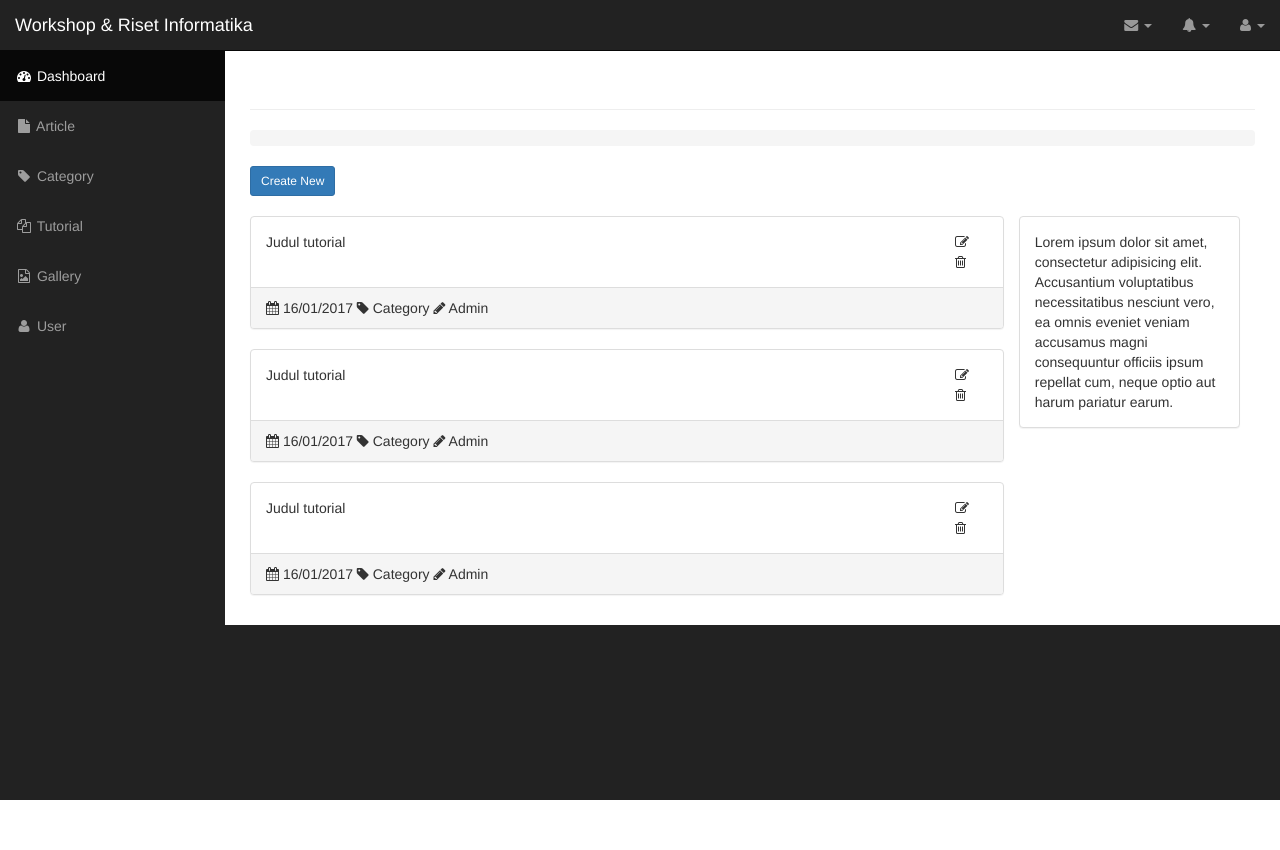
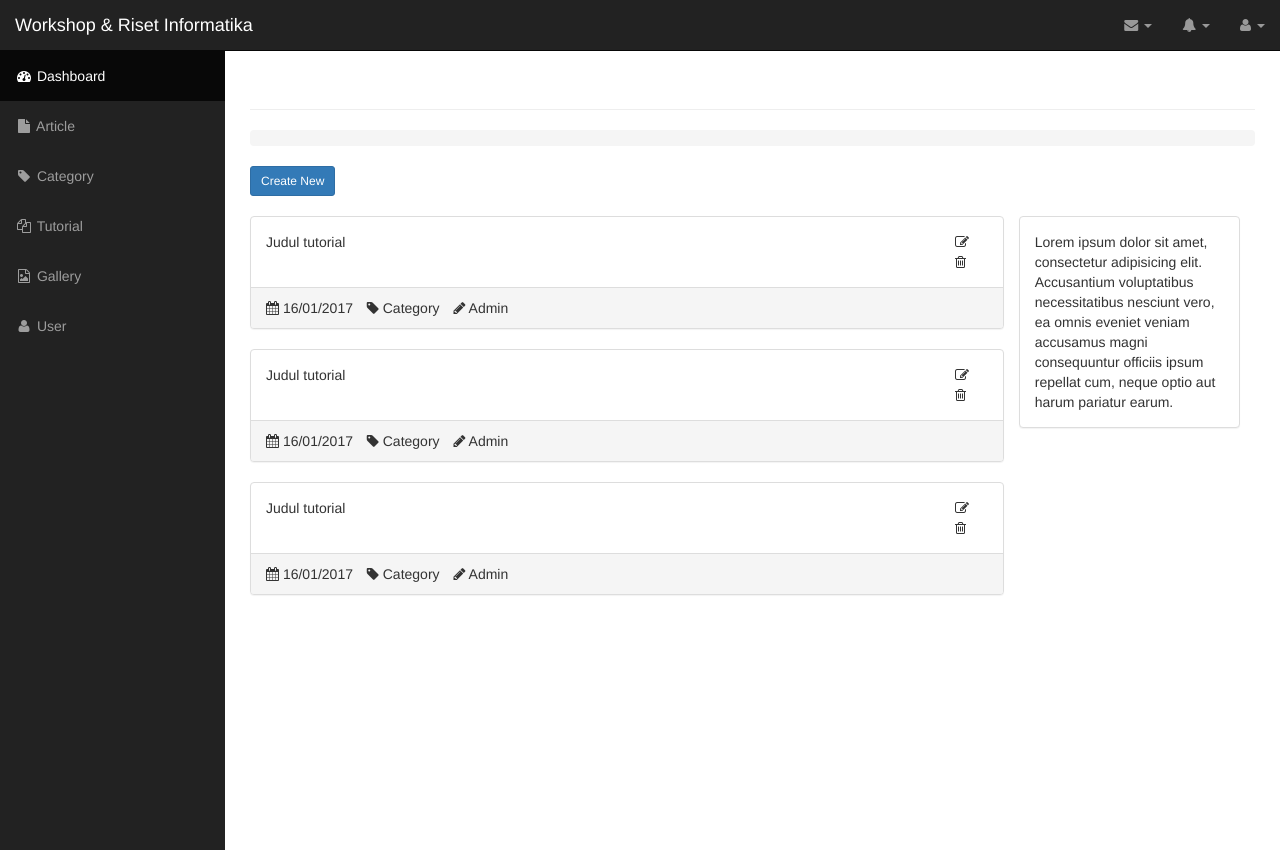
Before and after one commit to imam932/workshop, a PHP site: the page made by application/views/admin/tutorial.php in a window 1280 px wide. Before the commit the page ends 800 px from the top, so only its background shows below. Run offline with PHP 8.4, Linux system fonts and the light colour scheme; the template is opened without the code that fills it, so the values that code supplies are empty; grey boxes labelled with a size stand in for pictures from a placeholder-image service; some libraries are stand-ins or nearby versions.

Commit message:
fixing template

```diff
--- a/application/views/admin/category.php
+++ b/application/views/admin/category.php
@@ -1,7 +1,7 @@
 <!-- Page Heading -->
 <div class="row">
 	<div class="col-lg-12">
-
+		<div class="row">
 			<div class="col-lg-6">
 				<table id="example" class="table table-striped table-bordered" cellspacing="0" width="100%">
 					<thead>
@@ -43,3 +43,4 @@
 		</div>
 	</div>
 </div>
+</div>
--- a/application/views/admin/template.php
+++ b/application/views/admin/template.php
@@ -31,7 +31,7 @@
 <body>
   <div id="wrapper">
     <!-- Navigation -->
-    <nav class="navbar navbar-inverse navbar-fixed-top" role="navigation">
+    <nav id="nav" class="navbar navbar-inverse navbar-fixed-top" role="navigation">
       <!-- Brand and toggle get grouped for better mobile display -->
       <div class="navbar-header">
         <button type="button" class="navbar-toggle" data-toggle="collapse" data-target=".navbar-ex1-collapse">
--- a/application/views/admin/tutorial.php
+++ b/application/views/admin/tutorial.php
@@ -11,7 +11,7 @@
     </div>
     <div class="col-lg-9">
       <div class="row">
-        <div class="panel panel-default">
+        <div class="panel panel-default article">
           <div class="panel-body">
             <div class="row">
               <div class="col-lg-11">
@@ -43,7 +43,7 @@
       </div>
 
       <div class="row">
-        <div class="panel panel-default">
+        <div class="panel panel-default article">
           <div class="panel-body">
             <div class="row">
               <div class="col-lg-11">
@@ -75,7 +75,7 @@
       </div>
 
       <div class="row">
-        <div class="panel panel-default">
+        <div class="panel panel-default article">
           <div class="panel-body">
             <div class="row">
               <div class="col-lg-11">
--- a/assets/admin/css/style.css
+++ b/assets/admin/css/style.css
@@ -1,3 +1,7 @@
+html, body {
+	height: 100%;
+}
+
 .panel-body .fa-edit{
 	padding-right: 5px;
 }
@@ -35,3 +39,38 @@ p {
 	white-space: nowrap;
 	overflow: hidden;
 }
+
+.panel.article .panel-footer span {
+	display: inline-block;
+	margin-right: 10px;
+}
+
+#wrapper {
+	height: 100%;
+}
+
+#page-wrapper {
+	min-height: 100%;
+}
+
+.display-table {
+    display: table;
+    padding: 0px;
+    height: 100%;
+    width: 100%;
+}
+
+.display-table-row {
+    display: table-row;
+    height: 100%;
+}
+
+.display-table-cell {
+    display: table-cell;
+    float: none;
+    height: 100%;
+}
+
+.valign-top {
+    vertical-align: top;
+}
```
Lines whose indentation alone changed are shown as unchanged.
